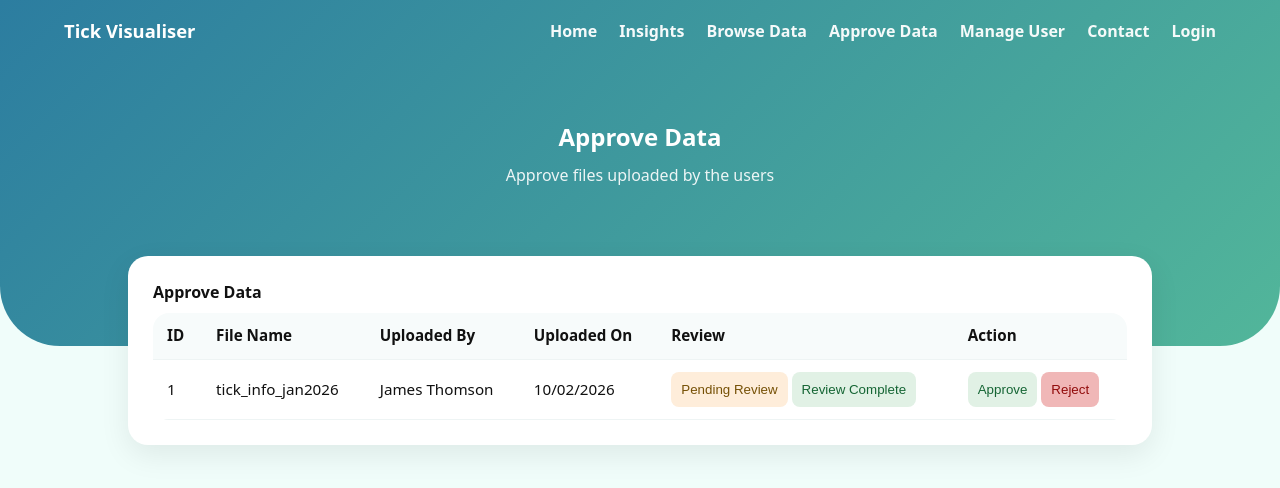
After one commit to AniniSrinivasan/tickvisualiser, a PHP site: page /Pages/approve-data.php in a window 1280 px wide. The commit adds this page. Shown: the top 488 px of the page. Run offline with PHP 8.4, Linux system fonts and the light colour scheme.

Commit message:
approve data - static done

```diff
--- /dev/null
+++ b/Pages/approve-data.php
@@ -0,0 +1,86 @@
+<!DOCTYPE html>
+<html lang="en">
+
+<head>
+    <meta charset="UTF-8">
+    <meta name="description" content="Manage uploaded tick data">
+    <title>Approve Data • Tick Visualiser</title>
+    <link rel="stylesheet" href="../style/style.css">
+    <script src="../script/app.js"></script>
+</head>
+
+<body class="dashboard-body" onload="loadNavbar()">
+    <div id="navbar-container"></div>
+
+    <!-- banner -->
+    <section class="banner-section">
+        <div class="content-container">
+            <h1>Approve Data</h1>
+            <p>Approve files uploaded by the users</p>
+        </div>
+    </section>
+
+    <!-- main manage/browse data -->
+    <main class="dashboard-container" role="main">
+
+            <!-- approve data -->
+            <div class="dashboard-card">
+                <div class="card-header">
+                    <h2>Approve Data</h2>
+                </div>
+                <div class="manage-table-wrapper">
+                    <table class="manage-table">
+                        <thead>
+                            <tr>
+                                <th>ID</th>
+                                <th>File Name</th>
+                                <th>Uploaded By</th>
+                                <th>Uploaded On</th>
+                                <th>Review</th>
+                                <th>Action</th>
+                            </tr>
+                        </thead>
+                        <tbody>
+                            <tr>
+                                <td>1</td>
+                                <td>tick_info_jan2026</td>
+                                <td>James Thomson</td>
+                                <td>10/02/2026</td>
+                                <td>
+                                    <form>
+                                        <input type="submit" class="pending-button-in-list" name="pending"
+                                            value="Pending Review">
+                                        <input type="submit" class="complete-button-in-list" name="pending"
+                                            value="Review Complete">
+                                    </form>
+                                </td>
+                                <td>
+                                    <form>
+                                        <input type="submit" class="approve-button-in-list" name="approve"
+                                            value="Approve">
+                                        <input type="button" class="reject-button-in-list reject-btn" name="reject"
+                                            value="Reject">
+                                    </form>
+                                </td>
+                            </tr>
+                        </tbody>
+                    </table>
+                </div>
+            </div>
+
+        <!-- reject confirmation popup -->
+        <div id="rejectPopup" class="popup-overlay" style="display: none;">
+            <div class="popup-box">
+                <h3>Reject</h3>
+                <p>Are you sure you want to reject this request?</p>
+                <div class="popup-actions">
+                    <button id="confirmReject" class="confirm-reject">Yes, Reject</button>
+                    <button id="cancelReject" class="cancel-reject">Cancel</button>
+                </div>
+            </div>
+        </div>
+    </main>
+
+</body>
+
+</html>
--- a/Script/app.js
+++ b/Script/app.js
@@ -78,3 +78,44 @@ document.addEventListener("DOMContentLoaded", () => {
   }
 
 });
+
+// delete popup confirmation
+document.addEventListener("DOMContentLoaded", function () {
+
+  const popup = document.getElementById("rejectPopup");
+  if (!popup) return;
+
+  const confirmBtn = popup.querySelector(".confirm-reject");
+  const cancelBtn = popup.querySelector(".cancel-reject");
+
+  let currentForm = null;
+
+  document.querySelectorAll("input[name='reject']").forEach(btn => {
+    btn.addEventListener("click", function () {
+        currentForm = this.closest("form");
+        popup.style.display = "flex";
+    });
+  });
+
+  // confirm delete
+  confirmBtn.addEventListener("click", function () {
+
+      if (!currentForm) return;
+      const hiddenReject = document.createElement("input");
+      hiddenReject.type = "hidden";
+      hiddenReject.name = "reject";
+      hiddenReject.value = "1";
+
+      currentForm.appendChild(hiddenReject);
+
+      popup.style.display = "none";
+      currentForm.submit();
+  });
+
+  // cancel delete
+  cancelBtn.addEventListener("click", function () {
+      popup.style.display = "none";
+      currentForm = null;
+  });
+
+});
--- a/Style/style.css
+++ b/Style/style.css
@@ -475,3 +475,105 @@ a {
         min-width: 100%;
     }
 }
+
+/* approve button */
+.approve-button-in-list {
+    background-color: #E1F1E5;
+    color: #156534;
+    border: none;
+    border-radius: 8px;
+    padding: 10px;
+    cursor: pointer;
+}
+
+/* reject button */
+.reject-button-in-list {
+    background-color: #F0B7B7;
+    color: #910b0b;
+    border: none;
+    border-radius: 8px;
+    padding: 10px;
+    cursor: pointer;
+}
+
+/* pending button */
+.pending-button-in-list {
+    background-color: #FEEDDA;
+    color: #755005;
+    border: none;
+    border-radius: 8px;
+    padding: 10px;
+    cursor: pointer;
+}
+
+/* complete button */
+.complete-button-in-list {
+    background-color: #E1F1E5;
+    color: #156534;
+    border: none;
+    border-radius: 8px;
+    padding: 10px;
+    cursor: pointer;
+}
+
+/*  reject confirmation popup  */
+.popup-overlay {
+    position: fixed;
+    top: 0;
+    left: 0;
+    width: 100%;
+    height: 100%;
+    background: rgba(0, 0, 0, 0.4);
+    display: flex;
+    align-items: center;
+    justify-content: center;
+    z-index: 2000;
+  }
+
+  .popup-box {
+    background: #fff;
+    border-radius: 12px;
+    padding: 25px 30px;
+    box-shadow: 0 0 15px rgba(0, 0, 0, 0.2);
+    max-width: 350px;
+    text-align: center;
+    border: 1px solid #ddd;
+  }
+
+  .popup-box h3 {
+    color: #2a5298;
+    font-size: 1.2rem;
+    margin-bottom: 10px;
+  }
+
+  .popup-box p {
+    color: #333;
+    margin-bottom: 20px;
+    font-size: 0.95rem;
+  }
+
+  .popup-actions {
+    display: flex;
+    justify-content: center;
+    gap: 15px;
+  }
+
+  .popup-actions button {
+    padding: 8px 16px;
+    border: none;
+    border-radius: 8px;
+    font-weight: 600;
+    cursor: pointer;
+    transition: background-color 0.3s, transform 0.2s;
+  }
+
+  /* Confirm reject button */
+  .popup-actions .confirm-reject {
+    background-color: #e07c7c;
+    color: #fff;
+  }
+
+  .popup-actions .confirm-reject:hover {
+    background-color: #cc5c5c;
+    transform: scale(1.05);
+  }
```
